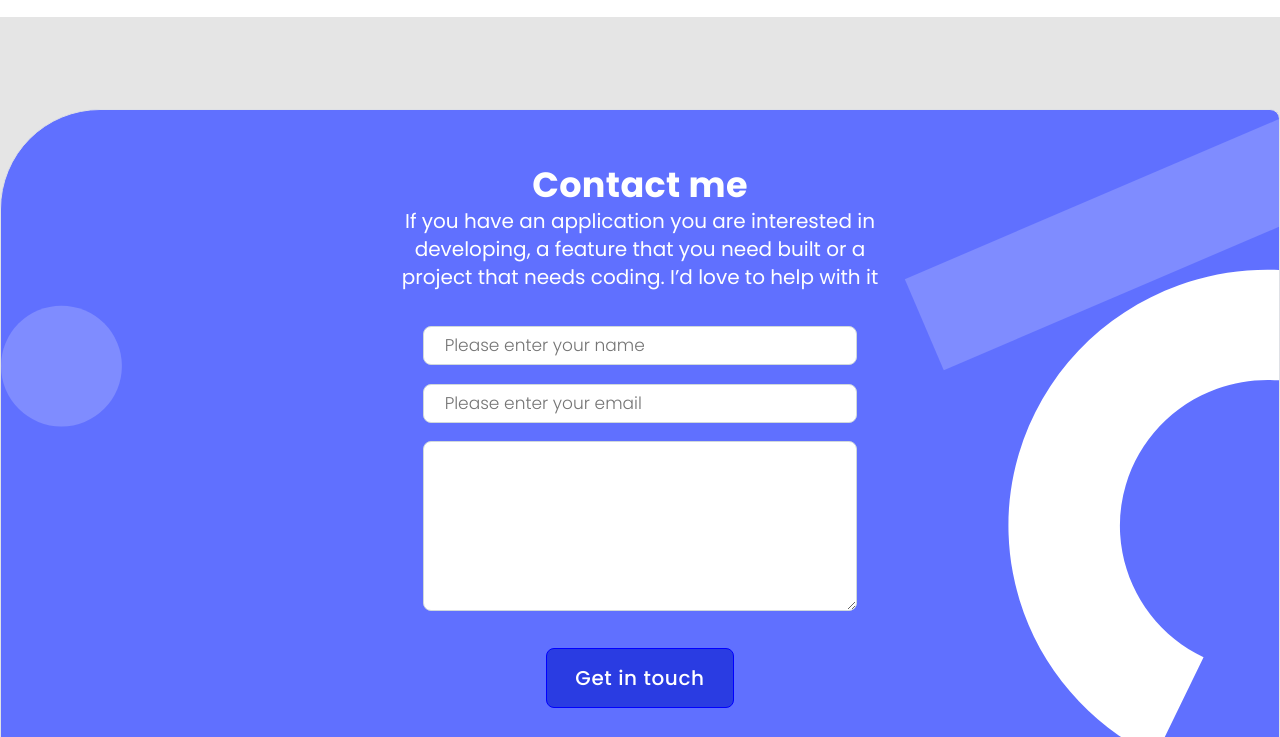
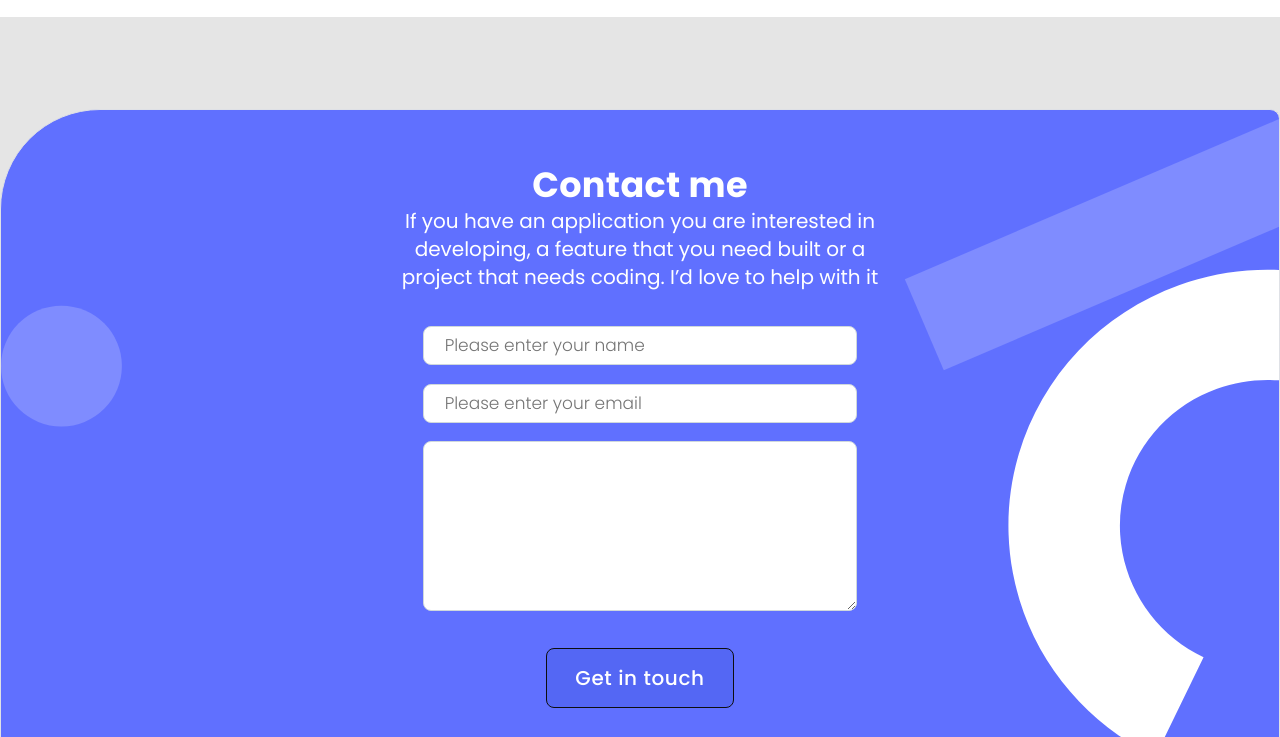
Before and after one commit to david-lafontant/Portfolio-02, a website: page index.html in a window 1280 px wide. In both pictures the pointer is over the button "Get in touch". Shown: the part 4292-5029 px from the top of the page. Drawn offline with Linux system fonts and the light colour scheme.

Commit message:
Fix contrast issues

```diff
--- a/css/style.css
+++ b/css/style.css
@@ -435,8 +435,8 @@ textarea {
 }
 
 .form-page-button:hover {
-  background: #2a3ce2;
-  border: thin solid blue;
+  background: #5467f4;
+  border: thin solid rgb(14, 14, 14);
   color: #fff;
 }
 
@@ -602,6 +602,7 @@ textarea {
   .form-page-button {
     margin-left: auto;
     margin-right: auto;
+    transition: background-color 500ms ease-out, color 500ms ease-out;
   }
 
   .grid-pages:hover .myButton {
```
